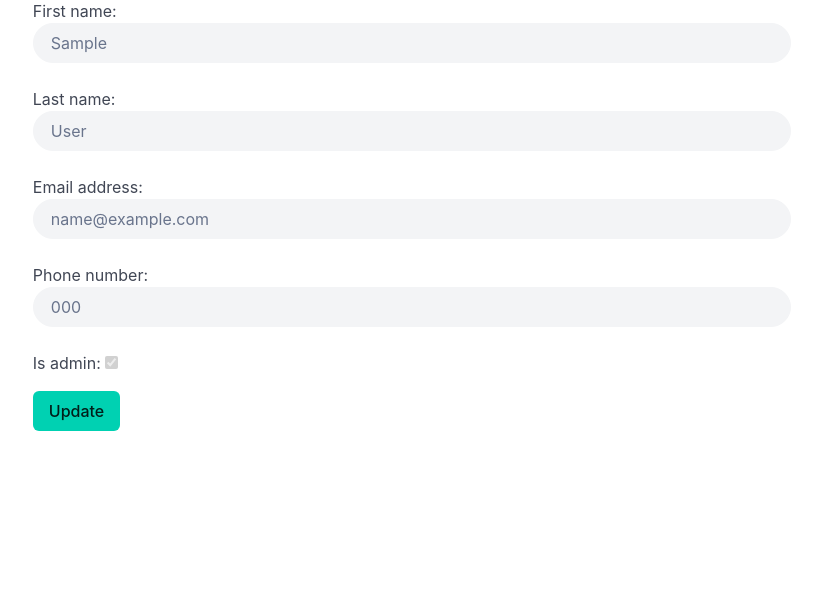
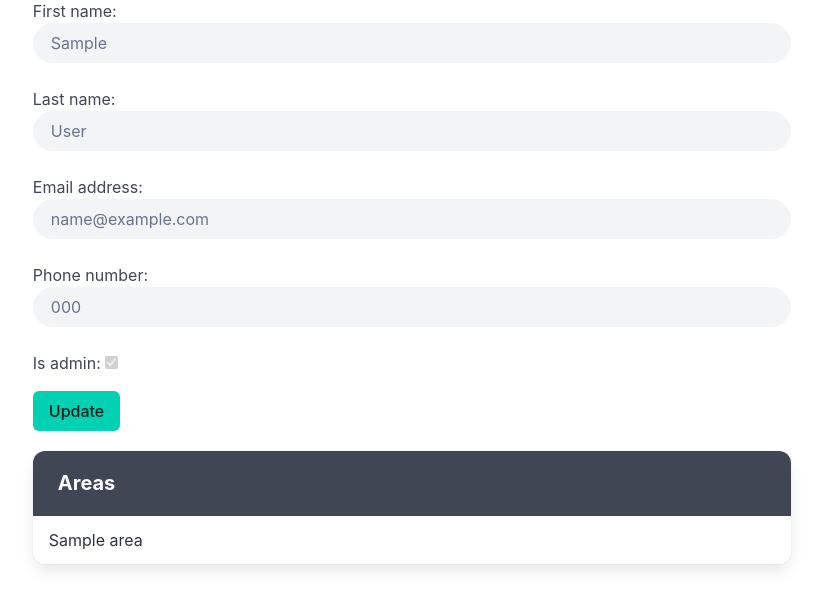
Before and after one commit to E1845014/SKAPTCable, a Django app: a page that uses skapt_cable_company/employees/templates/employee.html in a window 1280 px wide; the page is wider, and only the part inside the window is pictured. Shown: the part 209-812 px from the top of that part, without its empty margins (228-1051 px from the left). Run offline with Django 5.2, Linux system fonts and the light colour scheme; a user stored in the database is signed in; tables that the repository leaves empty hold one stand-in row (values such as "Sample post").

Commit message:
show areas in the employee page

```diff
--- a/skapt_cable_company/employees/templates/employee.html
+++ b/skapt_cable_company/employees/templates/employee.html
@@ -4,14 +4,24 @@
 
   <form action="" method="post">
     {% with form=user_form %}
-      {% include 'form.html' %}
+    {% include 'form.html' %}
     {% endwith %}
     {% with form=employee_form %}
-      {% include 'form.html' %}
+    {% include 'form.html' %}
     {% endwith %}
   </form>
   <a href="{% url 'Update Employee' employee.user.username %}"
     ><button class="button is-primary">Update</button></a
   >
+  <div class="block" style="padding-top: 20px;">
+    <div class="panel">
+      <p class="panel-heading">Areas</p>
+    {% for area in employee.areas %}
+      <a class="panel-block">
+        {{ area.name }}
+      </a>
+    {% endfor %}
+    </div>
+  </div>
 </div>
 {% endblock %}
```
